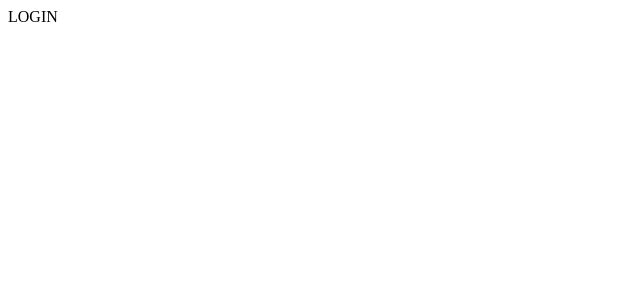
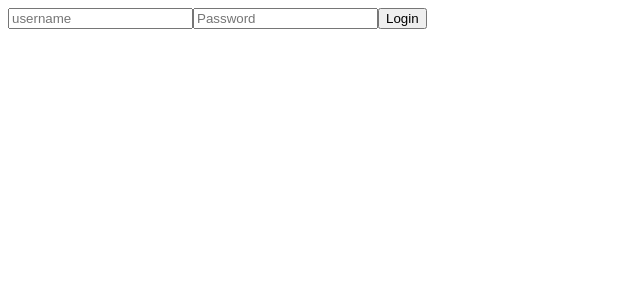
Before and after one commit to Annukul/cunnette-f, a React (Create React App) app: page /login in a window 1280 px wide. Shown: the top 300 px of the page, without its empty margins (0-640 px from the left). Built offline with nearby package versions, Linux system fonts and the light colour scheme.

Commit message:
Fixed auth error

```diff
--- a/src/App.js
+++ b/src/App.js
@@ -10,10 +10,10 @@ function App() {
   return (
     <Router>
       <div className="App">
-        <Route path="/signup" exact render={() => <Signup />} />
-        <Route path="/login" exact render={() => <Login />} />
-        <Route path="/create" exact render={() => <Create />} />
-        <Route path="/profile" exact render={() => <Profile />} />
+        <Route path="/signup" exact component={Signup} />
+        <Route path="/login" exact component={Login} />
+        <Route path="/create" exact component={Create} />
+        <Route path="/profile" exact component={Profile} />
       </div>
     </Router>
   );
--- a/src/pages/Login.js
+++ b/src/pages/Login.js
@@ -1,9 +1,51 @@
-import React from 'react'
+import React, { useState } from 'react';
+import axios from 'axios';
 
-const Login = () => {
+const Login = ({ history }) => {
+    const [userName, setUsername] = useState("");
+    const [password, setPassword] = useState("");
+
+    const loginHandler = async (e) => {
+        e.preventDefault();
+
+        const config = {
+            header: {
+                "Content-Type": "application/json",
+            },
+        };
+
+        try {
+            const { data } = await axios.post(
+                "/auth/login",
+                { userName, password },
+                config
+            );
+
+            localStorage.setItem("authToken", data.token);
+
+            history.push("/profile");
+        } catch (error) {
+            console.log(error.message);
+        }
+    };
+
     return (
         <div>
-            LOGIN
+            <form onSubmit={loginHandler} >
+                <input
+                    type="text"
+                    name="username"
+                    placeholder="username"
+                    onChange={(e) => setUsername(e.target.value)}
+                />
+                <input
+                    type="password"
+                    name="password"
+                    placeholder="Password"
+                    onChange={(e) => setPassword(e.target.value)}
+                />
+                <button type="submit">Login</button>
+            </form>
         </div>
     )
 }
--- a/src/pages/Signup.js
+++ b/src/pages/Signup.js
@@ -1,10 +1,10 @@
-import React, { useState, useEffect } from 'react';
+import React, { useState } from 'react';
 import axios from 'axios';
 
 const Signup = ({ history }) => {
-    const [username, setUsername] = useState("");
-    const [name, setName] = useState("");
-    const [email, setEmail] = useState("");
+    const [userName, setUsername] = useState("");
+    const [fullName, setName] = useState("");
+    const [emailId, setEmail] = useState("");
     const [password, setPassword] = useState("");
 
     const handleSubmit = async (e) => {
@@ -16,14 +16,14 @@ const Signup = ({ history }) => {
             }
         }
 
-        console.log(username, name, email, password);
+        console.log(userName, fullName, emailId, password);
 
         try {
-            const { data } = await axios.post("/auth/signup", { username, name, email, password }, config);
+            const { data } = await axios.post("/auth/signup", { userName, fullName, emailId, password }, config);
 
             localStorage.setItem("authToken", data.token);
 
-            history.push("/login");
+            history.push("/profile");
         } catch (error) {
             console.log(error.message);
         }
```
